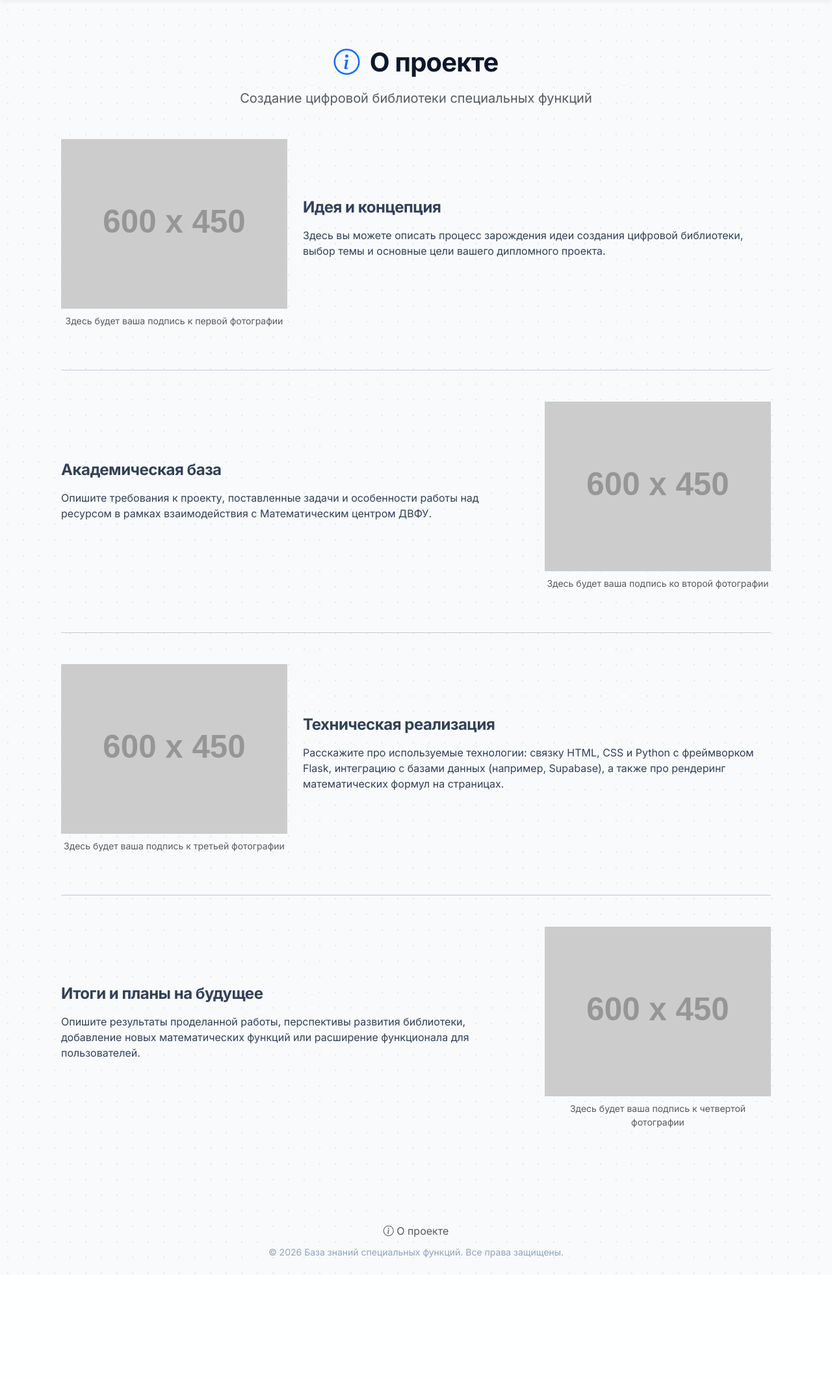
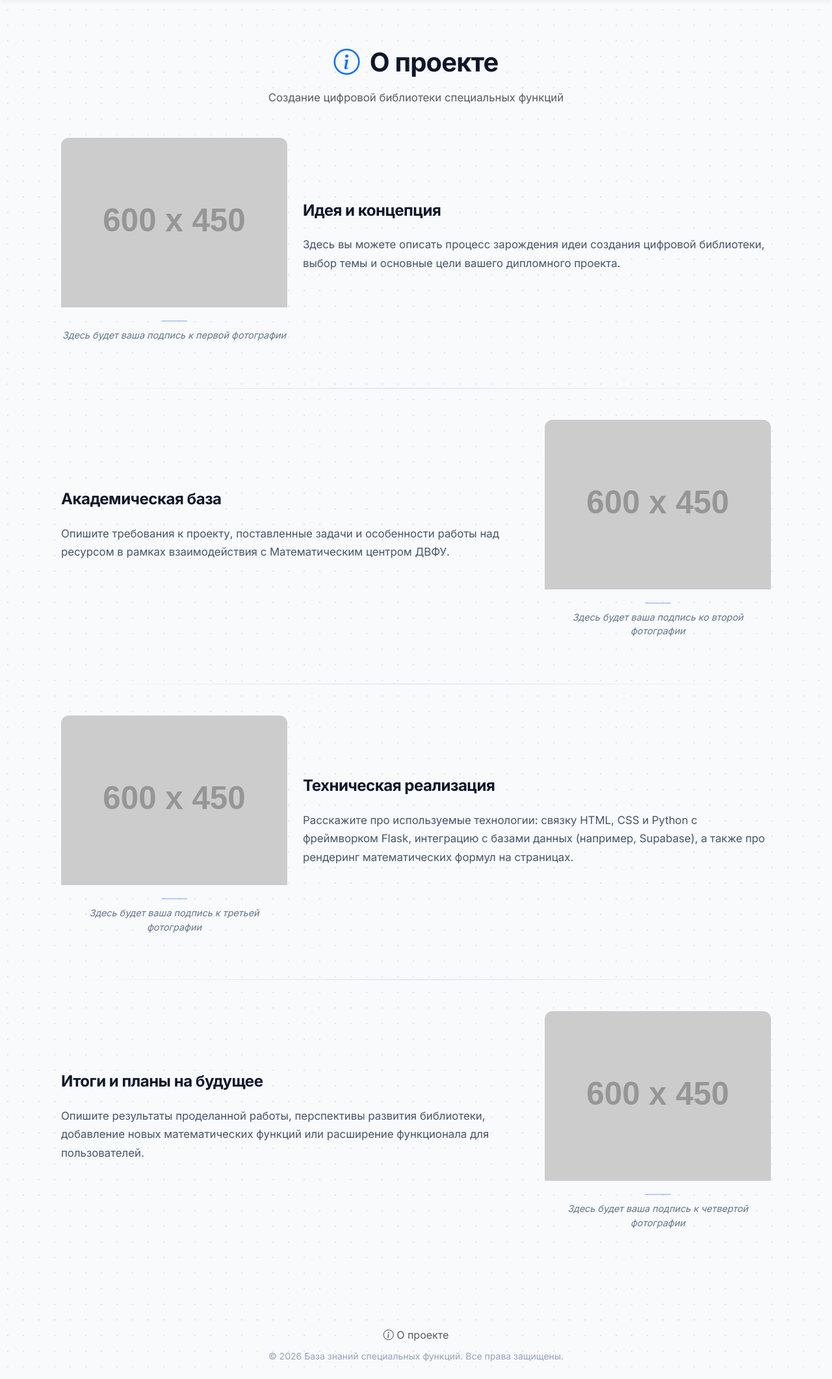
Before and after one commit to alekseykulik/special_func, a Flask app: page /about in a window 1280 px wide. Shown: the part 69-2191 px from the top of the page at 65% size. Before the commit the page ends 2029 px from the top, so only its background shows below. Run offline with Flask 3, Linux system fonts and the light colour scheme; grey boxes labelled with a size stand in for pictures from a placeholder-image service; some libraries are stand-ins or nearby versions.

Commit message:
Update style.css

```diff
--- a/special_functions_site/static/css/style.css
+++ b/special_functions_site/static/css/style.css
@@ -235,3 +235,64 @@
 .footer small {
     color: #94a3b8;
 }
+
+/* =======================================
+   СТРАНИЦА "О ПРОЕКТЕ" (ИЗОЛИРОВАННЫЕ СТИЛИ)
+   ======================================= */
+
+.about-page .figure {
+    overflow: hidden;
+    border-radius: 12px;
+    display: inline-block;
+    width: 100%;
+}
+
+.about-page .figure-img {
+    transition: transform 0.5s ease;
+    will-change: transform;
+}
+
+.about-page .figure:hover .figure-img {
+    transform: scale(1.04);
+}
+
+.about-page .figure-caption {
+    font-size: 0.9rem;
+    color: #64748b !important;
+    font-style: italic;
+    padding-top: 12px;
+    margin-top: 12px;
+    position: relative;
+}
+
+.about-page .figure-caption::before {
+    content: '';
+    position: absolute;
+    top: 0;
+    left: 50%;
+    transform: translateX(-50%);
+    width: 40px;
+    height: 2px;
+    background-color: rgba(37, 99, 235, 0.3);
+    border-radius: 2px;
+}
+
+
+.about-page hr.opacity-25 {
+    border: none;
+    height: 1px;
+    background: linear-gradient(90deg, transparent, rgba(37, 99, 235, 0.2), transparent);
+    opacity: 1 !important;
+}
+
+.about-page .h4 {
+    color: #0f172a;
+    position: relative;
+    padding-bottom: 8px;
+}
+
+.about-page p {
+    color: #475569;
+    line-height: 1.7;
+    font-size: 1.05rem;
+}
```
